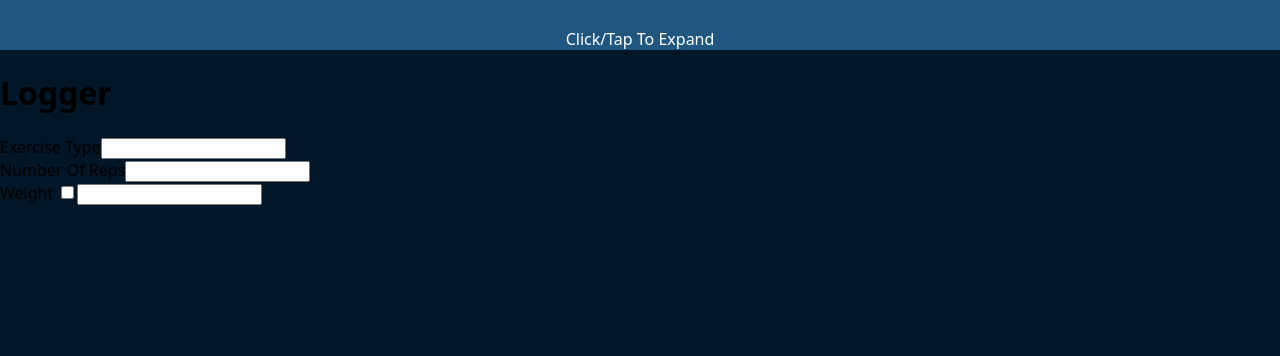
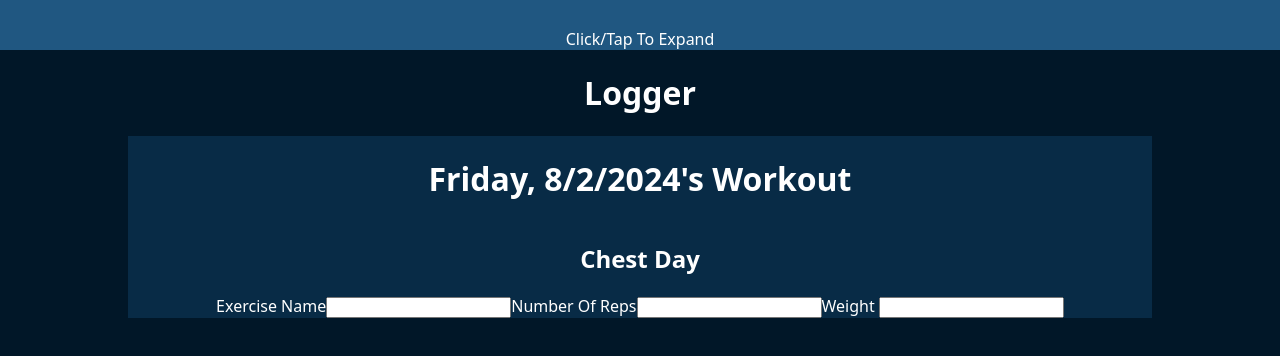
Before and after one commit to thomasstarks4/rep-bro, a React (Create React App) app: page /tracker in a window 1280 px wide. Shown: the top 356 px of the page. Built offline with nearby package versions, Linux system fonts and the light colour scheme; a web font is replaced by a local one.

Commit message:
initial logger draft. committing to save work.

```diff
--- a/src/App.css
+++ b/src/App.css
@@ -40,6 +40,9 @@ body {
   font-style: normal;
 }
 
+.white {
+  color: white;
+}
 .t-center {
   text-align: center;
 }
--- a/src/components/Home.jsx
+++ b/src/components/Home.jsx
@@ -7,9 +7,9 @@ function Home() {
       <div className="home-container">
         <div className="main-header">
           <div className="flex j-center">
-            <h2 className="home-header">
+            <h1 className="home-header">
               RepBro: Your All-in-One Workout Tracking App
-            </h2>
+            </h1>
           </div>
           <img className="home-image" src={appLogo} alt="App Logo" />
         </div>
@@ -20,7 +20,7 @@ function Home() {
           gym sessions, RepBro has got you covered.
         </h3>
         <div className="list-container">
-          <h3 className="t-center">Track Your Workouts with Ease</h3>
+          <h2 className="t-center">Track Your Workouts with Ease</h2>
           <ul>
             <li>
               <strong>Reps & Sets:</strong> Log each rep and set effortlessly.
@@ -36,7 +36,7 @@ function Home() {
           </ul>
         </div>
         <div className="list-container">
-          <h3 className="t-center">Plan and Schedule Your Workouts</h3>
+          <h2 className="t-center">Plan and Schedule Your Workouts</h2>
           <ul>
             <li>
               <strong>Printable Workout Plans:</strong> Design your workout
@@ -49,7 +49,7 @@ function Home() {
           </ul>
         </div>
         <div className="list-container">
-          <h3 className="t-center">Stay Organized and Motivated</h3>
+          <h2 className="t-center">Stay Organized and Motivated</h2>
           <ul>
             <li>
               <strong>Check Off Completed Workouts:</strong> Simply check off
--- a/src/components/Logger.jsx
+++ b/src/components/Logger.jsx
@@ -1,12 +1,40 @@
+import "./css/Logger.css";
+import { useState } from "react";
+
 function Logger() {
+  const getCurrentDayAndDate = () => {
+    const daysOfWeek = [
+      "Sunday",
+      "Monday",
+      "Tuesday",
+      "Wednesday",
+      "Thursday",
+      "Friday",
+      "Saturday",
+    ];
+
+    const time = new Date();
+    const dayName = daysOfWeek[time.getDay()];
+    const currentDate = time.toLocaleDateString();
+
+    return `${dayName}, ${currentDate}`;
+  };
+  const [workoutInfo, setWorkoutInfo] = useState({
+    name: `${getCurrentDayAndDate()}'s Workout`,
+    typeName: "Chest",
+    formCompleted: false,
+  });
   return (
+    <>
+      <h1 className="t-center white">Logger</h1>
       <div className="logger-container">
-      <h1>Logger</h1>
+        <h1 className="t-center white">{workoutInfo.name}</h1>
+        <h2 className="t-center white">{workoutInfo.typeName} Day</h2>
         <div className="inputs-container">
           {/* Exercise Type Input */}
           <div className="input-container">
-          <label htmlFor="ExerciseType">Exercise Type</label>
-          <input name="ExerciseType" type="text" className="exercise-input" />
+            <label htmlFor="ExerciseName">Exercise Name</label>
+            <input name="ExerciseName" type="text" className="exercise-input" />
           </div>
           {/* Number Of Reps Input */}
           <div className="input-container">
@@ -20,11 +48,11 @@ function Logger() {
             <label htmlFor="Weight" className="Weight">
               Weight
             </label>{" "}
-          <input type="checkbox" />
             <input name="Weight" type="text" className="exercise-input" />
           </div>
         </div>
       </div>
+    </>
   );
 }
 
--- /dev/null
+++ b/src/components/css/Logger.css
@@ -0,0 +1,15 @@
+.logger-container {
+  background-color: #082b46;
+  display: flex;
+  justify-content: center;
+  flex-direction: column;
+  align-items: center;
+  height: auto;
+  color: white;
+  width: 80%;
+  margin: auto;
+}
+
+.inputs-container {
+  display: flex;
+}
```
Lines whose indentation alone changed are shown as unchanged.
